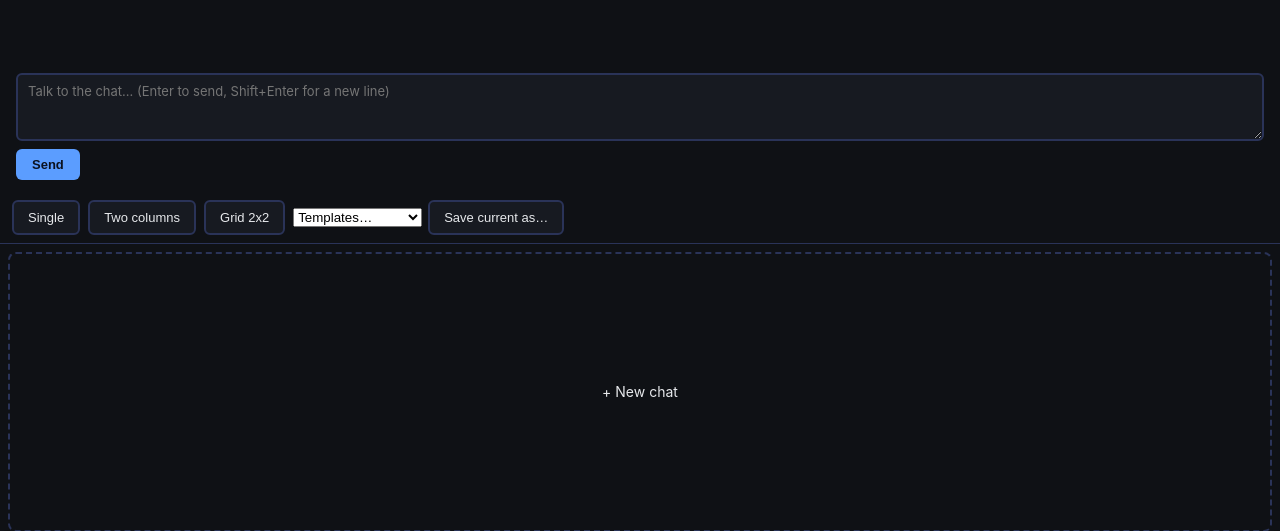
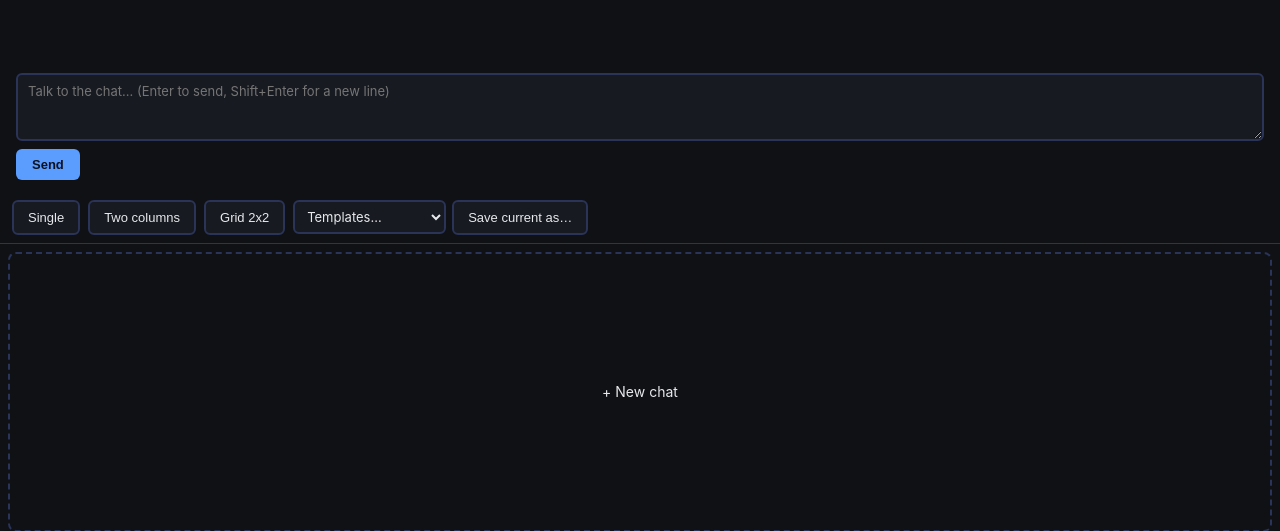
Before and after one commit to Grimmethy/agent-manager-chat-plugin, a Flask app: page /chat in a window 1280 px wide. Shown: the part 225-756 px from the top of the page. Run offline with Flask 3, Linux system fonts and the light colour scheme; data that the repository does not hold is empty; some libraries are stand-ins or nearby versions.

Commit message:
Chat page: the filter box and the Templates select render white on the dark theme
Task: adhoc-chat-page-the-filter-box-and-the-templates-select-render-white-on-the-dark-theme-1792874596313 (adhoc/manual)

Co-Authored-By: Local Model <noreply@agent-manager.local>

```diff
--- a/static/chat.css
+++ b/static/chat.css
@@ -174,3 +174,9 @@ button.secondary { background: var(--panel); color: var(--text); border: 2px sol
 /* filter box and Ctrl+1..9 jump (HUB0010 9/10) */
 .chat-switcher-filter { display: block; box-sizing: border-box; width: calc(100% - 16px); margin: 8px; }
 .chat-switcher-trow.jumped { outline: 2px solid var(--accent); outline-offset: -2px; }
+/* the filter box and the layout toolbar's Templates select / template-name box: dark like .chat-input, not the white browser default */
+.chat-switcher-filter, .multi-chat-template-select, .multi-chat-template-name {
+  background: var(--panel); color: var(--text); border: 2px solid var(--border);
+  border-radius: 6px; padding: 6px 8px; font-size: 13px; font-family: inherit;
+}
+.multi-chat-template-select { color-scheme: dark; }
```
Also changed, not shown: test/chat-css.test.mjs (added, +34 -0 lines).
